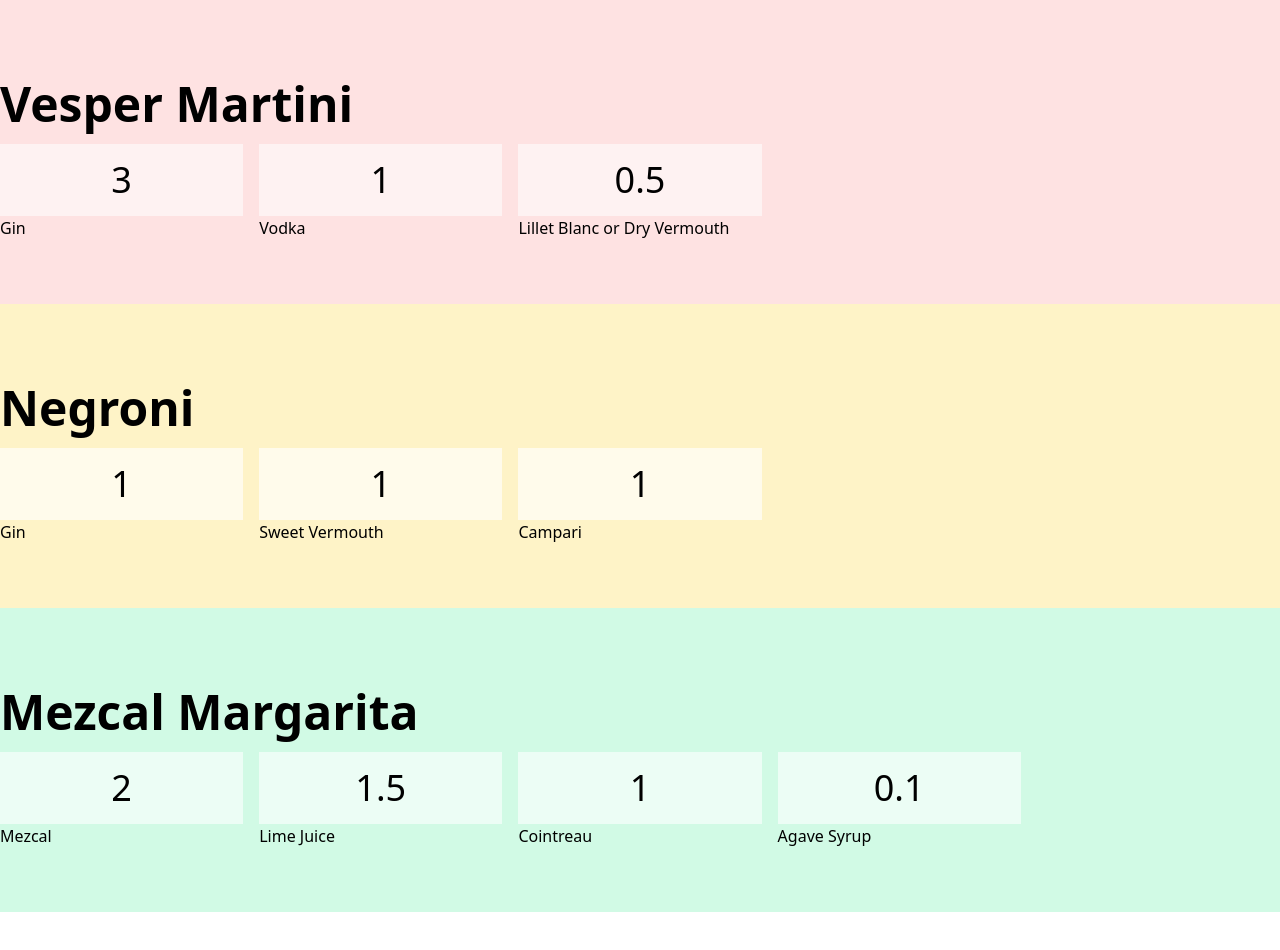
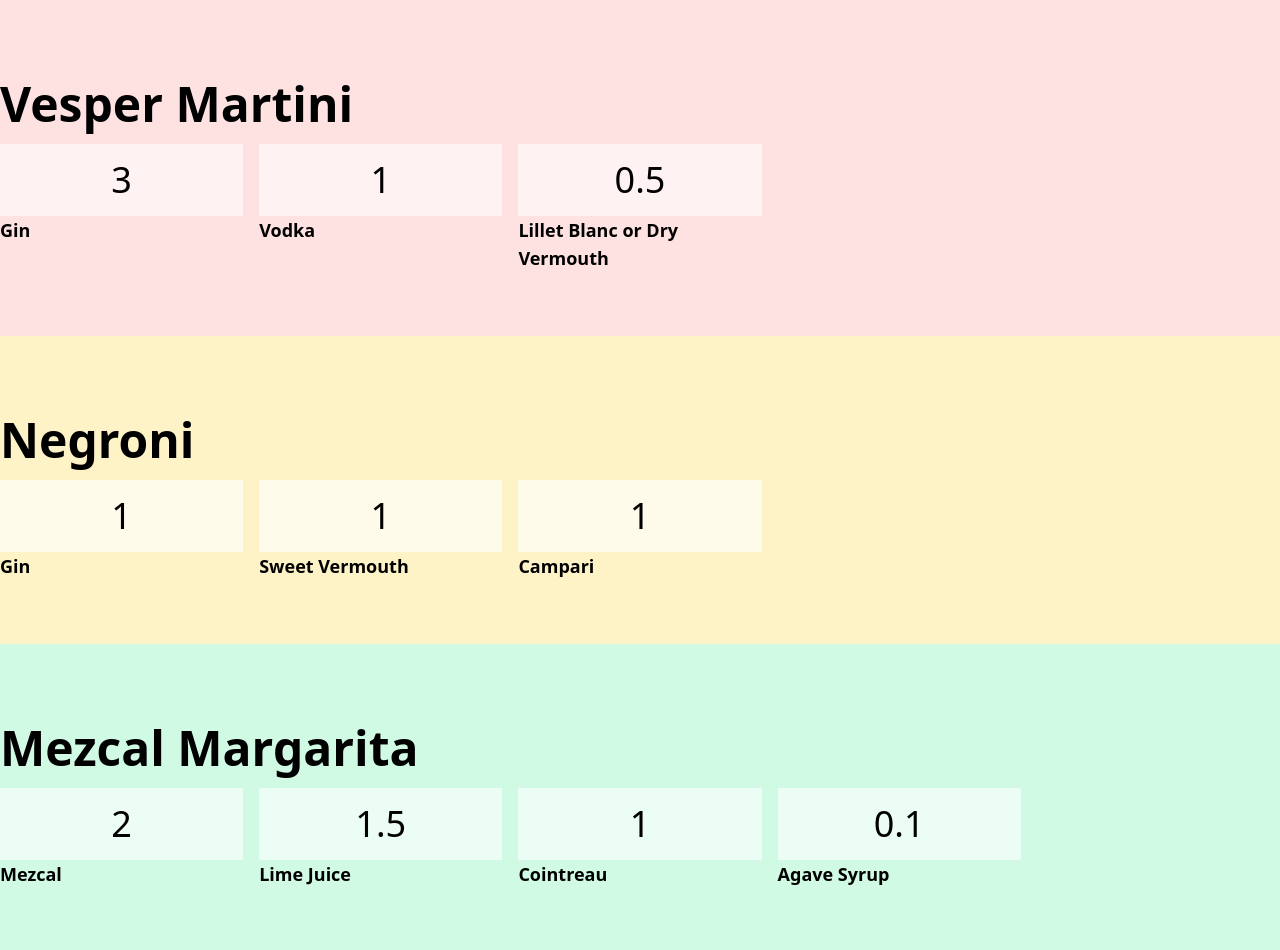
Before and after one commit to twe4ked/cocktailratios, a website built with Vite: page index.html in a window 1280 px wide. Before the commit the page ends 912 px from the top, so only its background shows below. Built offline with nearby package versions, Linux system fonts and the light colour scheme.

Commit message:
Larger ingredient text

```diff
--- a/index.html
+++ b/index.html
@@ -19,7 +19,7 @@
     <template id="ingredient">
       <div class="">
         <input class="text-4xl py-4 w-full text-center" />
-        <span></span>
+        <span class="text-lg font-bold"></span>
       </div>
     </template>
     <script type="module" src="/src/main.ts"></script>
```
